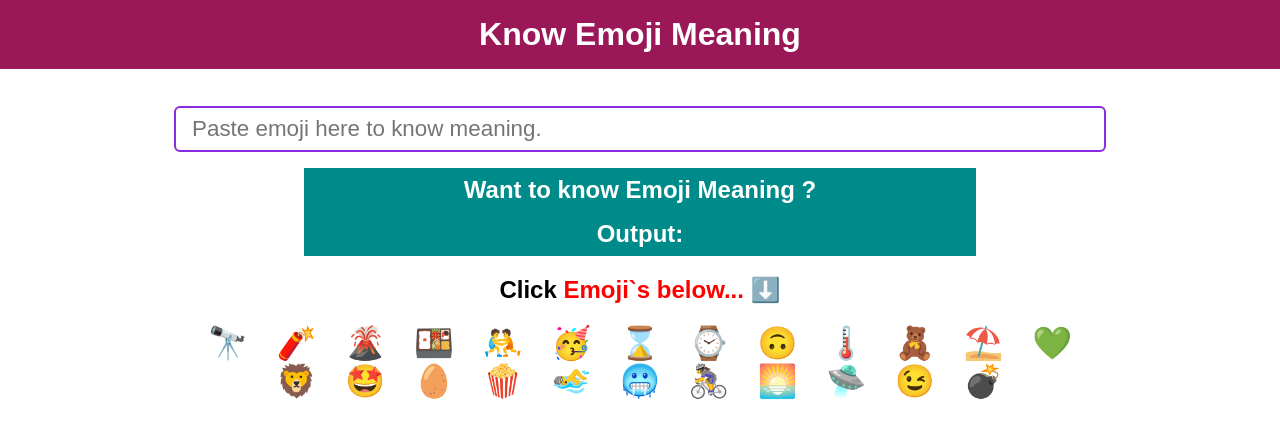
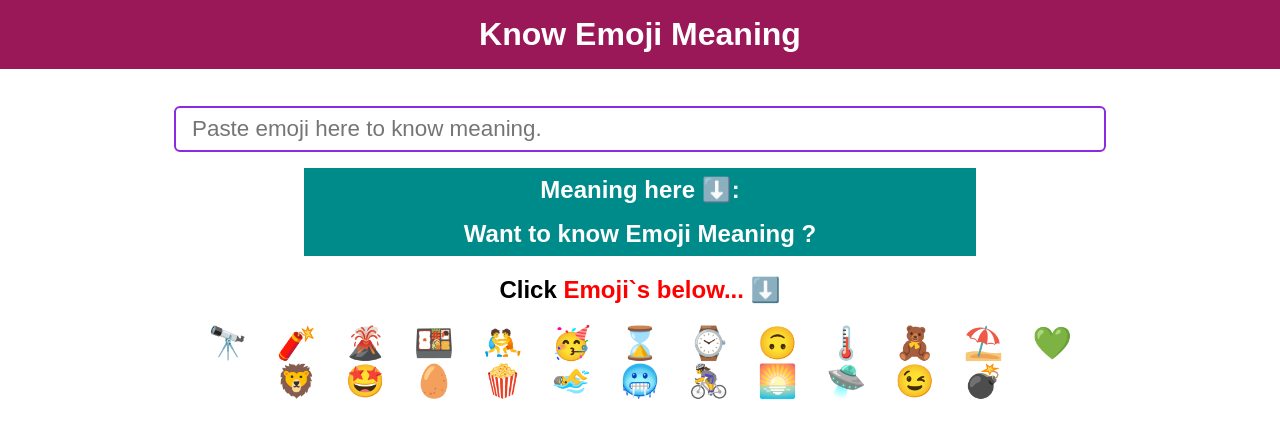
Before and after one commit to karthikgoud/Know-emoji-meaning, a React (Create React App) app: page / in a window 1280 px wide. Shown: the top 438 px of the page. Built offline with nearby package versions, Linux system fonts and the light colour scheme.

Commit message:
update: output div

```diff
--- a/src/App.js
+++ b/src/App.js
@@ -72,7 +72,7 @@ function App() {
           margin: "auto",
         }}
       >
-        {emoji}
+        Meaning here ⬇️:
       </div>
       <div
         style={{
@@ -86,8 +86,9 @@ function App() {
           margin: "auto",
         }}
       >
-        Output:
+        {emoji}
       </div>
+
       <h2>
         Click <span style={{ color: "red" }}>Emoji`s below...</span> ⬇️
       </h2>
```
Lines whose indentation alone changed are shown as unchanged.
